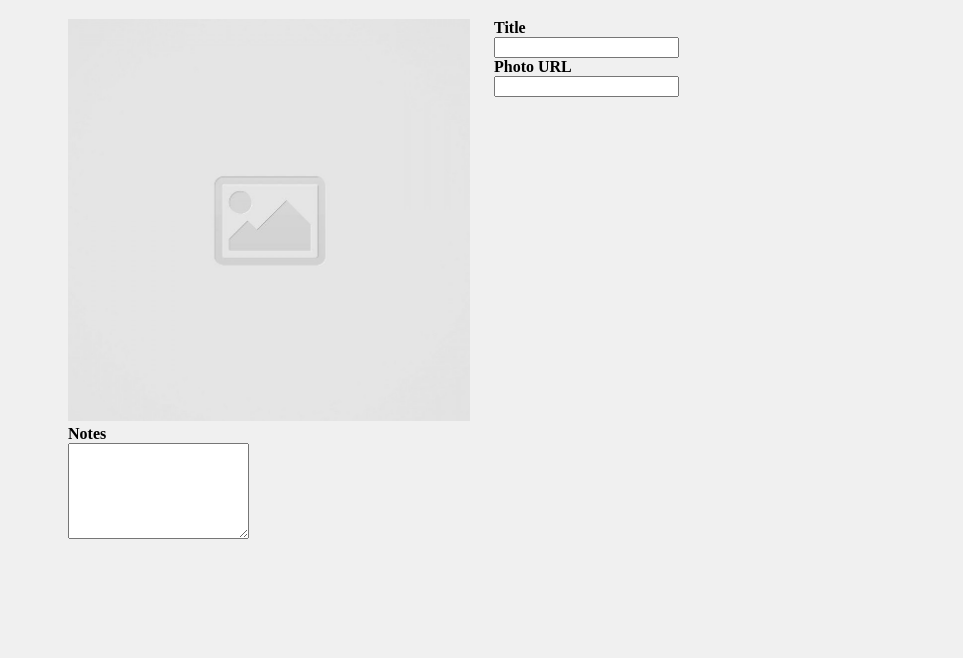
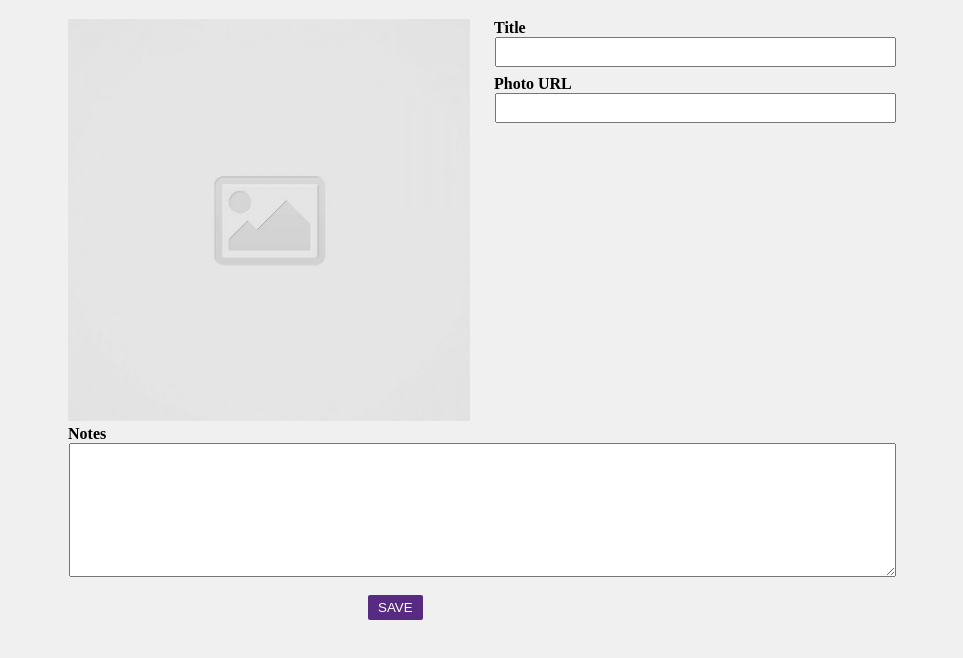
Before and after one commit to avallonsmith/code-journal, a website: page index.html in a window 1280 px wide. Shown: the part 128-786 px from the top of the page, without its empty margins (158-1121 px from the left). Drawn offline with Linux system fonts and the light colour scheme; a web font is replaced by a local one.

Commit message:
incomplete

```diff
--- a/css/styles.css
+++ b/css/styles.css
@@ -14,3 +14,33 @@ body {
 .image {
   width: 100%;
 }
+
+.button {
+  background-color: #562b81;
+  color: white;
+  border: none;
+  border-radius: 2px;
+  padding: 5px 10px;
+  margin-left: 300px;
+  margin-top: 10px;
+}
+
+.labels {
+  margin-top: 10px;
+}
+
+.textbox {
+  border-color: 2px solid #ebebeb;
+  margin-bottom: 8px;
+  margin-left: 1px;
+  padding-bottom: 10px;
+  width: 100%;
+
+  /*  font-family: "open-sans", sans-serif;
+}
+
+* {
+  font-family: "proza-libra", sans-serif;
+}
+*/
+}
--- a/index.html
+++ b/index.html
@@ -4,6 +4,8 @@
   <meta charset="UTF-8">
   <meta name="viewport" content="width=device-width, initial-scale=1.0">
   <title>Code Journal</title>
+  <link href="https://fonts.googleapis.com/css2?family=Open+Sans:wght@300&display=swap" rel="stylesheet">
+  <link href="https://fonts.googleapis.com/css2?family=Proza+Libre&display=swap" rel="stylesheet">
   <link rel="icon" href="images/favicon.ico">
   <link
     rel="stylesheet"
@@ -37,22 +39,27 @@
             <img class="image" src="images/placeholder-image-square.jpg" alt="placeholder">
           </div>
           <div class="column-full column-half">
-            <label for="title"><strong>Title</strong></label>
+            <label class="labels" for="title"><strong>Title</strong></label>
             <div class="row">
               <input class="textbox" id="title" name="title" type="text" required>
             </div>
-            <label for="photoUrl"><strong>Photo URL</strong></label>
+            <label class="labels" for="photoUrl"><strong>Photo URL</strong></label>
             <div class="row">
-              <input class="textbox" id="photoUrl" name="photoUrl" type="text" required>
+              <input class="textbox photoUrlBox" id="photoUrl" name="photoUrl" type="text" required>
             </div>
           </div>
         </div>
         <div class="row">
           <div class="column-full">
-            <label for="notes"><strong>Notes</strong></label>
+            <label class="labels" for="notes"><strong>Notes</strong></label>
             <div class="row">
-              <textarea class="notebox" id="notes" name="notes" rows="6" required></textarea>
+              <textarea class="textbox" id="notes" name="notes" rows="8" required></textarea>
             </div>
+          </div>
+        </div>
+        <div class="row">
+          <div class="column-full">
+            <input class="button" type="button" value="SAVE">
           </div>
         </div>
       </div>
```
Also changed, not shown: js/main.js (+20 -0 lines).
